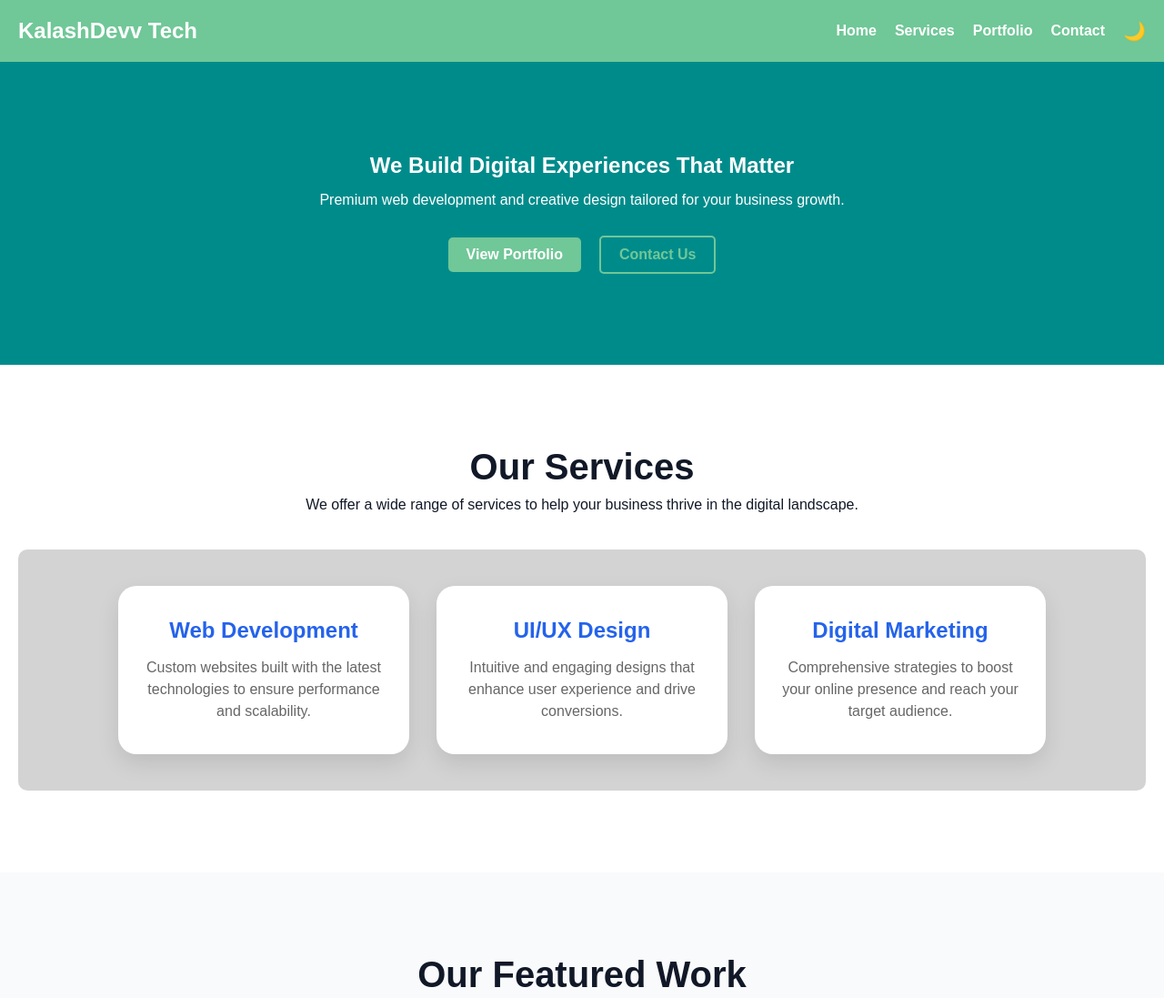
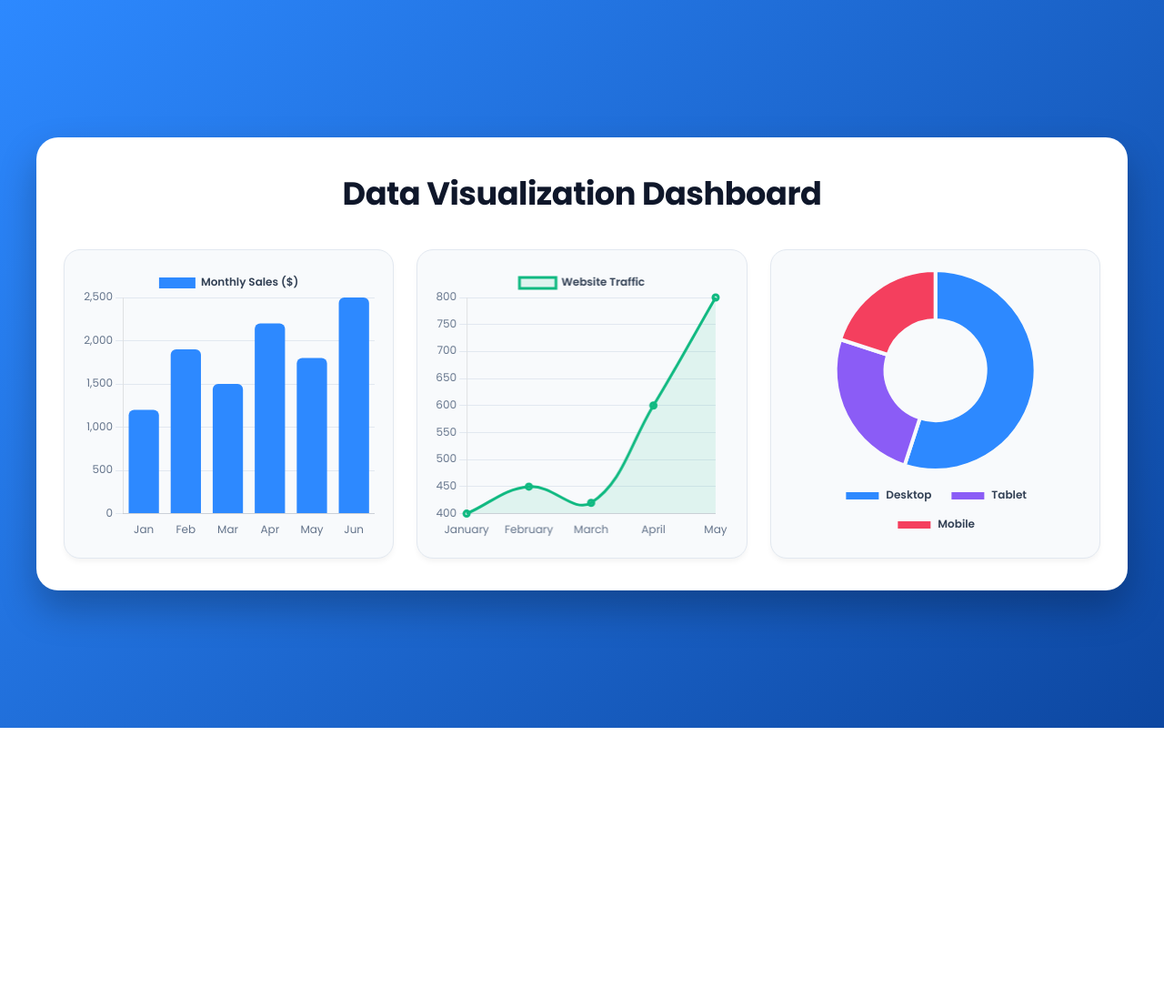
Before and after one commit to KalashDevv/kalash-studio, a plain HTML site: page index.html in a window 1280 px wide. Shown: the top 1097 px of the page at 91% size. After the commit the page ends 800 px from the top, so only its background shows below. Drawn offline with nearby package versions, Linux system fonts and the light colour scheme.

Commit message:
Add files via upload

```diff
--- a/index.html
+++ b/index.html
@@ -3,69 +3,28 @@
 <head>
     <meta charset="UTF-8">
     <meta name="viewport" content="width=device-width, initial-scale=1.0">
-    <title>KalashDevv Studio</title>
-    <link rel="stylesheet" href="style.css">
+    <title>Data Visualization Dashboard</title>
+    <link href="https://fonts.googleapis.com/css2?family=Poppins:wght@400;600;700&display=swap" rel="stylesheet">
+    <link rel="stylesheet" href="styles.css">
+    <script src="https://cdn.jsdelivr.net/npm/chart.js"></script>
 </head>
 <body>
-    <nav>
-        <h2>KalashDevv Tech</h2>
-        <ul>
-            <li><a href="#">Home</a></li>
-            <li><a href="#services">Services</a></li>
-            <li><a href="#portfolio">Portfolio</a></li>
-            <li><a href="#contact">Contact</a></li>
-            <li><button id="theme-toggle" class="btn-toggle">🌙</button></li>
-        </ul>
-    </nav>
-
-    <section class="hero">
-        <h1>We Build Digital Experiences That Matter</h1>
-        <p>Premium web development and creative design tailored for your business growth.</p>
-        <div class="hero-buttons">
-            <a href="#portfolio" class="btn-solid">View Portfolio</a>
-            <a href="#contact" class="btn-outline">Contact Us</a>
+<div class="dashboard-container">
+    <header class="dashboard-header">
+        <h1>Data Visualization Dashboard</h1>
+    </header>
+    <div class="charts-container">
+        <div class="chart-item">
+            <canvas id="barChart"></canvas>
         </div>
-    </section>
-
-    <section id="services" class="services">
-        <h2>Our Services</h2>
-        <p style="text-align: center; margin-bottom: 40px;">We offer a wide range of services to help your business thrive in the digital landscape.</p>
-        <div class="services-container">
-            <div class="card">
-                <h3>Web Development</h3>
-                <p>Custom websites built with the latest technologies to ensure performance and scalability.</p>
-            </div>
-            <div class="card">
-                <h3>UI/UX Design</h3>
-                <p>Intuitive and engaging designs that enhance user experience and drive conversions.</p>
-            </div>
-            <div class="card">
-                <h3>Digital Marketing</h3>
-                <p>Comprehensive strategies to boost your online presence and reach your target audience.</p>
-            </div>
+        <div class="chart-item">
+            <canvas id="lineChart"></canvas>
         </div>
-    </section>
-
-    <section class="portfolio" id="portfolio">
-    <h2>Our Featured Work</h2>
-    <p style="text-align: center; margin-bottom: 40px; color: #666;">Real world digital solutions engineered for growth.</p>
-
-    <div class="portfolio-grid" id="dynamic-portfolio-grid"></div>
-</section>
-    <section id="contact" class="contact">
-        <h2>Contact Us</h2>
-        <form>
-            <input type="text" placeholder="Your Name" required>
-            <input type="email" placeholder="Your Email Address" required>
-            <textarea placeholder="Your Message" rows="5" required></textarea>
-            <button type="submit" class="btn-submit">Send Message</button>
-        </form>
-    </section>
-
-    <footer>
-        <p>&copy; 2026 KalashDevv Studio. All rights reserved.</p>
-    </footer>
-
-    <script src="script.js"></script>
+        <div class="chart-item">
+            <canvas id="pieChart"></canvas>
+        </div>
+    </div>
+</div>
+<script src="script.js"></script>
 </body>
 </html>
--- a/script.js
+++ b/script.js
@@ -1,139 +1,104 @@
+// Global configuration override to use Poppins across all charts cleanly
+Chart.defaults.font.family = "'Poppins', sans-serif";
+
 // ==========================================
-// FEATURE 1: DARK/LIGHT THEME TOGGLE
+// CHART 1: BAR CHART (Monthly Sales)
 // ==========================================
-const themeToggleBtn = document.getElementById('theme-toggle');
-
-themeToggleBtn.addEventListener('click', function() {
-    document.body.classList.toggle('dark-theme');
-
-    if (document.body.classList.contains('dark-theme')) {
-        themeToggleBtn.textContent = '☀️';
-    } else {
-        themeToggleBtn.textContent = '🌙';
+const barCtx = document.getElementById('barChart').getContext('2d');
+new Chart(barCtx, {
+    type: 'bar',
+    data: {
+        labels: ['Jan', 'Feb', 'Mar', 'Apr', 'May', 'Jun'],
+        datasets: [{
+            label: 'Monthly Sales ($)',
+            data: [1200, 1900, 1500, 2200, 1800, 2500],
+            backgroundColor: '#2d89ff', /* Electric Blue matching your gradient themes */
+            borderRadius: 6
+        }]
+    },
+    options: {
+        responsive: true,
+        maintainAspectRatio: false,
+        plugins: {
+            legend: { labels: { color: '#334155', font: { weight: '600' } } }
+        },
+        scales: {
+            y: {
+                ticks: { color: '#64748b' },
+                grid: { color: '#e2e8f0' } /* Soft light gridline divider lines */
+            },
+            x: {
+                ticks: { color: '#64748b' },
+                grid: { display: false }
+            }
+        }
     }
 });
 
+// ==========================================
+// CHART 2: LINE CHART (Website Traffic)
+// ==========================================
+const lineCtx = document.getElementById('lineChart').getContext('2d');
+new Chart(lineCtx, {
+    type: 'line',
+    data: {
+        labels: ['January', 'February', 'March', 'April', 'May'],
+        datasets: [{
+            label: 'Website Traffic',
+            data: [400, 450, 420, 600, 800],
+            borderColor: '#10b981', /* High-vibrancy Green */
+            backgroundColor: 'rgba(16, 185, 129, 0.1)',
+            borderWidth: 3,
+            fill: true,
+            tension: 0.4
+        }]
+    },
+    options: {
+        responsive: true,
+        maintainAspectRatio: false,
+        plugins: {
+            legend: { labels: { color: '#334155', font: { weight: '600' } } }
+        },
+        scales: {
+            y: {
+                ticks: { color: '#64748b' },
+                grid: { color: '#e2e8f0' }
+            },
+            x: {
+                ticks: { color: '#64748b' },
+                grid: { display: false }
+            }
+        }
+    }
+});
 
 // ==========================================
-// FEATURE 2: LIVE CONTACT FORM WITH BACKEND API
+// CHART 3: DOUGHNUT CHART (Traffic Sources)
 // ==========================================
-const contactForm = document.querySelector('.contact form');
-const contactSection = document.querySelector('.contact');
-
-function showSuccessScreen(userName) {
-    contactSection.innerHTML = `
-        <div class="success-message" style="text-align: center; padding: 40px 20px; animation: fadeIn 0.5s ease-in-out;">
-            <div class="success-icon" style="font-size: 50px; margin-bottom: 20px;">✅</div>
-            <h2 style="margin-bottom: 15px; color: #70c797;">Message Sent Successfully!</h2>
-            <p style="color: #9ca3af; font-size: 18px; max-width: 400px; margin: 0 auto; line-height: 1.6;">
-                Thank you, <strong>${userName}</strong>. The team at KalashDevv Studio has received your message and will review it immediately.
-            </p>
-        </div>
-    `;
-}
-
-contactForm.addEventListener('submit', function(event) {
-    event.preventDefault(); // Prevent default page refresh
-
-    // 1. Grab input values
-    const nameInput = document.querySelector('input[placeholder="Your Name"]').value;
-    const emailInput = document.querySelector('input[type="email"]').value;
-    const messageInput = document.querySelector('textarea').value;
-    const submitBtn = document.querySelector('.btn-submit');
-
-    // 2. Frontend Validation Check
-    if (messageInput.length < 10) {
-        alert("❌ Error: Your message must be at least 10 characters long.");
-    } else {
-        // 3. Visual Feedback (Let the user know it's processing)
-        submitBtn.textContent = "Sending...";
-        submitBtn.style.opacity = "0.7";
-        submitBtn.style.pointerEvents = "none";
-
-        // 4. Package data for the Formspree API
-        const formData = {
-            name: nameInput,
-            email: emailInput,
-            message: messageInput
-        };
-
-        // 5. Fire data to your Formspree Endpoint
-        fetch("https://formspree.io/f/maqkvqve", {
-            method: "POST",
-            headers: {
-                "Content-Type": "application/json",
-                "Accept": "application/json"
-            },
-            body: JSON.stringify(formData)
-        })
-        .then(response => {
-            if (response.ok) {
-                // If backend accepts the letter, transform the UI!
-                showSuccessScreen(nameInput);
-            } else {
-                alert("❌ Oops! There was a problem submitting your form.");
-                submitBtn.textContent = "Send Message";
-                submitBtn.style.opacity = "1";
-                submitBtn.style.pointerEvents = "auto";
+const pieCtx = document.getElementById('pieChart').getContext('2d');
+new Chart(pieCtx, {
+    type: 'doughnut',
+    data: {
+        labels: ['Desktop', 'Tablet', 'Mobile'],
+        datasets: [{
+            data: [55, 25, 20],
+            backgroundColor: [
+                '#2d89ff', /* Electric Blue */
+                '#8b5cf6', /* Modern Vivid Purple */
+                '#f43f5e'  /* Modern Rose/Coral */
+            ],
+            borderWidth: 4,
+            borderColor: '#f8fafc' /* Matches card background container for clear spacing segments */
+        }]
+    },
+    options: {
+        responsive: true,
+        maintainAspectRatio: false,
+        plugins: {
+            legend: {
+                position: 'bottom',
+                labels: { color: '#334155', padding: 20, font: { weight: '600' } }
             }
-        })
-        .catch(error => {
-            alert("❌ Network error. Please check your internet connection.");
-            submitBtn.textContent = "Send Message";
-            submitBtn.style.opacity = "1";
-            submitBtn.style.pointerEvents = "auto";
-        });
+        }
     }
 });
-// ==========================================
-// FEATURE 3: DYNAMIC PORTFOLIO DATABASE ENGINE
-// ==========================================
-
-// 1. Your Project Database (Array of Objects)
-const studioProjects = [
-    {
-        title: "Responsive Business Card",
-        tag: "Frontend Design",
-        description: "An interactive, highly optimized digital branding card built with modern CSS linear gradients and fluid layouts.",
-        liveLink: "https://kalashdevv.github.io/kalash-business-card/"
-    },
-    {
-        title: "E-Commerce Core Layout",
-        tag: "Full-Stack Development",
-        description: "An upcoming premium storefront layout engineered with dynamic user interface elements and robust features.",
-        liveLink: "#"
-    },
-    {
-        title: "Creative Branding Portal",
-        tag: "UI/UX Design",
-        description: "A gorgeous, dark-themed mockup design mapping customized user landing journeys and design tokens.",
-        liveLink: "#"
-    }
-];
-
-// 2. Select the empty HTML grid wrapper we created in Step 1
-const dynamicGrid = document.getElementById('dynamic-portfolio-grid');
-
-// 3. Define the engine function that builds the cards on the screen
-function renderProjects() {
-    // Clear out anything inside the grid just in case
-    dynamicGrid.innerHTML = "";
-
-    // Loop through each individual project object inside our array list
-    studioProjects.forEach(function(project) {
-        // Append a structured template filled with the object's specific data
-        dynamicGrid.innerHTML += `
-            <div class="portfolio-item">
-                <div class="portfolio-info">
-                    <span class="project-tag">${project.tag}</span>
-                    <h3>${project.title}</h3>
-                    <p>${project.description}</p>
-                    <a href="${project.liveLink}" target="_blank" class="btn-view">View Live Project &rarr;</a>
-                </div>
-            </div>
-        `;
-    });
-}
-
-// 4. Run the engine immediately when the page loads!
-renderProjects();
--- /dev/null
+++ b/styles.css
@@ -0,0 +1,68 @@
+/* Basic Reset */
+* {
+    margin: 0;
+    padding: 0;
+    box-sizing: border-box;
+    font-family: 'Poppins', sans-serif;
+}
+
+/* Body Layout & Vibrant Blue Gradient Background */
+body {
+    background: linear-gradient(135deg, #2d89ff 0%, #0d47a1 100%);
+    color: white;
+    display: flex;
+    justify-content: center;
+    align-items: center;
+    min-height: 100vh;
+    padding: 20px;
+}
+
+/* Main Dashboard Card Wrapper */
+.dashboard-container {
+    width: 100%;
+    max-width: 1200px;
+    background-color: #ffffff; /* Brilliant Clean White */
+    color: #1e293b; /* Premium Dark Slate Text */
+    border-radius: 24px;
+    box-shadow: 0 20px 40px rgba(0, 0, 0, 0.25);
+    padding: 35px 30px;
+}
+
+/* Header Typography Styling */
+.dashboard-header {
+    text-align: center;
+    margin-bottom: 35px;
+}
+
+.dashboard-header h1 {
+    font-size: 2.2rem;
+    font-weight: 700;
+    letter-spacing: -0.5px;
+    color: #0f172a;
+}
+
+/* Adaptive Three-Column Responsive Grid Canvas */
+.charts-container {
+    display: grid;
+    grid-template-columns: repeat(auto-fit, minmax(320px, 1fr));
+    gap: 25px;
+}
+
+/* Individual Data Card Compartments */
+.chart-item {
+    background-color: #f8fafc; /* Ultra-light cool gray background fill */
+    border: 1px solid #e2e8f0;
+    border-radius: 18px;
+    padding: 20px;
+    box-shadow: 0 4px 6px -1px rgba(0, 0, 0, 0.05);
+    height: 340px; /* Locked height anchor for stable responsive chart drawing */
+    display: flex;
+    flex-direction: column;
+    justify-content: center;
+    transition: transform 0.2s ease, box-shadow 0.2s ease;
+}
+
+.chart-item:hover {
+    transform: translateY(-2px);
+    box-shadow: 0 10px 15px -3px rgba(0, 0, 0, 0.08);
+}
```
